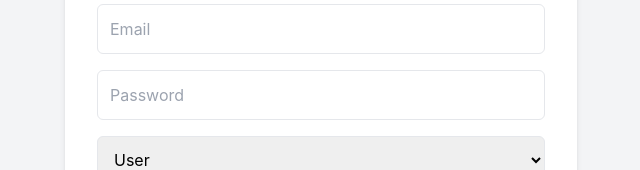
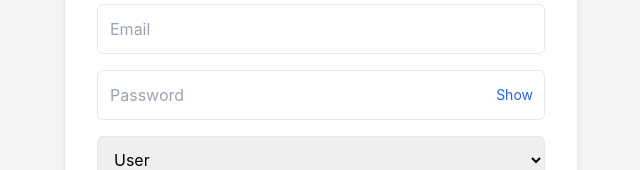
Before and after one commit to atharvawagh123/myhub, a React (Create React App) app in the folder client/: page /register in a window 1280 px wide. Shown: the part 319-489 px from the top of the page, without its empty margins (319-959 px from the left). Built offline with nearby package versions, Linux system fonts and the light colour scheme.

Commit message:
add proper auth and protect router

```diff
--- a/client/src/pages/Login.jsx
+++ b/client/src/pages/Login.jsx
@@ -14,13 +14,31 @@ const Login = () => {
 
   const [loading, setLoading] = useState(false);
 
+  const [showPassword, setShowPassword] = useState(false);
+
+
   const handleChange = (e) => {
+    e.preventDefault();
+    // Update form state with input values
+    // Using spread operator to maintain immutability
+    // This allows us to update only the changed field
     setForm({ ...form, [e.target.name]: e.target.value });
   };
 
   const handleSubmit = async (e) => {
     e.preventDefault();
     setLoading(true);
+    // Validate form inputs
+    if (!form.email || !form.password) {
+      toast.error("❌ Please fill in all fields");
+      return;
+    }
+    // check if email is valid
+    const emailRegex = /^[^@]+@[^@]+\.[^@]+$/;
+    if (!emailRegex.test(form.email)) {
+      toast.error("❌ Please enter a valid email");
+      return;
+    }
 
     try {
       const res = await login(form.email, form.password);
@@ -58,15 +76,24 @@ const Login = () => {
             required
           />
 
+          <div className="relative">
             <input
-            type="password"
+              type={showPassword ? "text" : "password"}
               name="password"
               placeholder="Password"
               value={form.password}
               onChange={handleChange}
-            className="w-full p-3 border rounded-md focus:ring-2 focus:ring-blue-400 focus:outline-none"
+              className="w-full p-3 border rounded-md focus:ring-2 focus:ring-blue-400 focus:outline-none pr-12"
               required
             />
+            <button
+              type="button"
+              onClick={() => setShowPassword(!showPassword)}
+              className="absolute right-3 top-1/2 -translate-y-1/2 text-sm text-blue-600 hover:underline focus:outline-none"
+            >
+              {showPassword ? "Hide" : "Show"}
+            </button>
+          </div>
 
           <div className="text-sm text-center text-gray-600">
             Don&apos;t have an account?
--- a/client/src/pages/Register.jsx
+++ b/client/src/pages/Register.jsx
@@ -6,6 +6,7 @@ import { toast } from "react-toastify";
 const Register = () => {
   const { register } = useAuth();
   const navigate = useNavigate();
+  const [showPassword, setShowPassword] = useState(false);
 
   const [form, setForm] = useState({
     name: "",
@@ -69,15 +70,24 @@ const Register = () => {
             required
           />
 
+          <div className="relative">
             <input
-            type="password"
+              type={showPassword ? "text" : "password"}
               name="password"
               placeholder="Password"
               value={form.password}
               onChange={handleChange}
-            className="w-full p-3 border rounded-md focus:ring-2 focus:ring-blue-400 focus:outline-none"
+              className="w-full p-3 border rounded-md focus:ring-2 focus:ring-blue-400 focus:outline-none pr-12"
               required
             />
+            <button
+              type="button"
+              onClick={() => setShowPassword(!showPassword)}
+              className="absolute right-3 top-1/2 -translate-y-1/2 text-sm text-blue-600 hover:underline focus:outline-none"
+            >
+              {showPassword ? "Hide" : "Show"}
+            </button>
+          </div>
 
           <select
             name="role"
```
Lines whose indentation alone changed are shown as unchanged.
